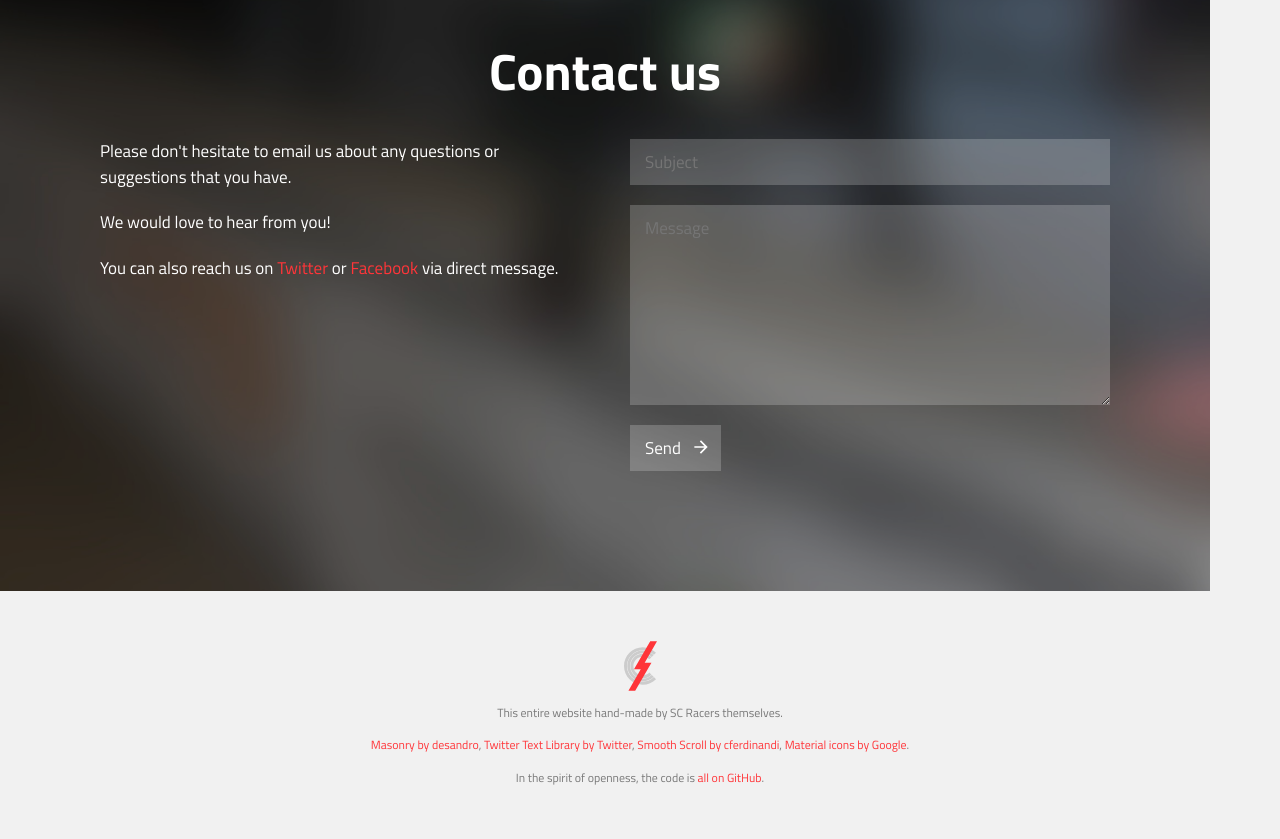
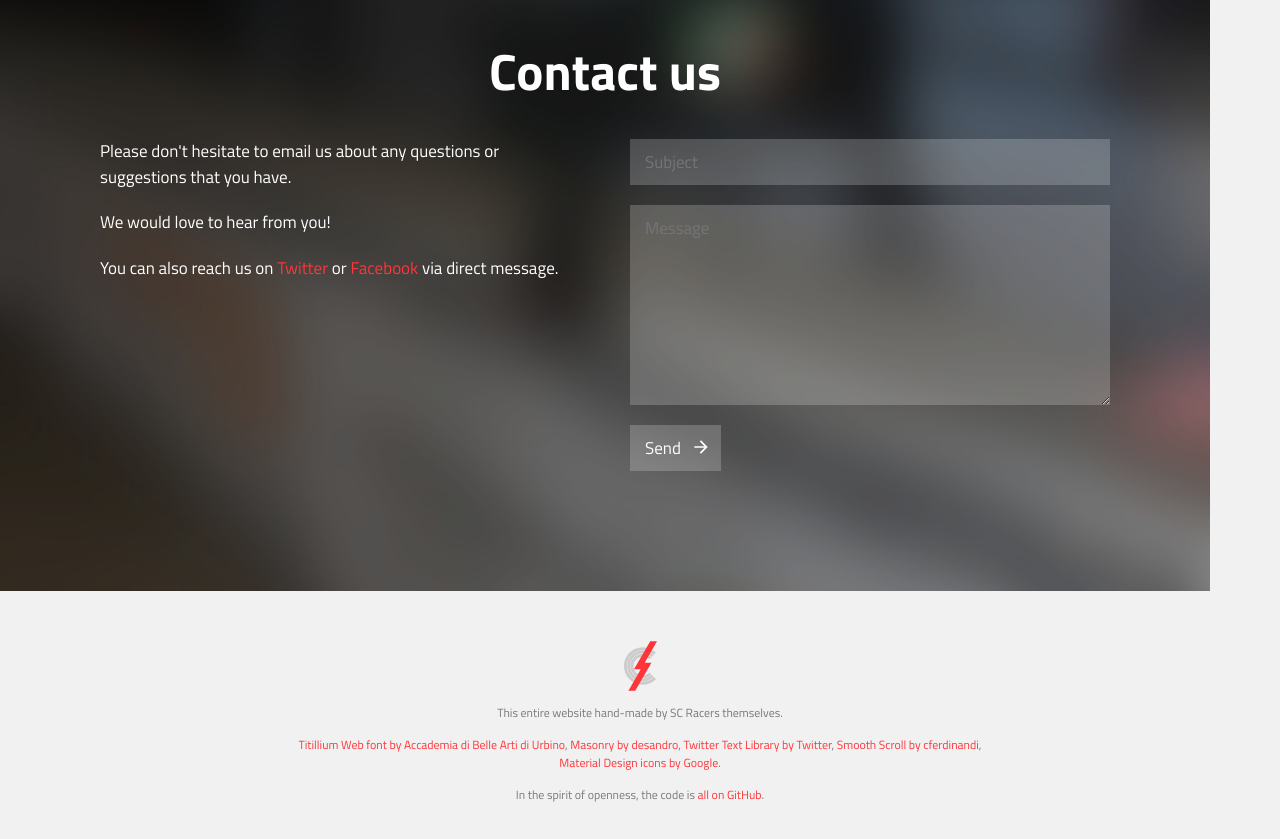
Before and after one commit to z-------------/sc-racers-v3, a plain HTML site: page index.html in a window 1280 px wide. Shown: the part 3837-4676 px from the top of the page. Drawn offline with Linux system fonts and the light colour scheme; no server answers.

Commit message:
Update credits in footer

```diff
--- a/index.html
+++ b/index.html
@@ -143,10 +143,11 @@
             <div class="footer-logo"></div>
             <p>This entire website hand-made by SC Racers themselves.</p>
             <p>
+                <a href="https://www.google.com/fonts/specimen/Titillium+Web" target="_blank">Titillium Web font by Accademia di Belle Arti di Urbino</a>,
                 <a href="http://masonry.desandro.com" target="_blank">Masonry by desandro</a>,
                 <a href="https://github.com/twitter/twitter-text" target="_blank">Twitter Text Library by Twitter</a>,
                 <a href="https://github.com/cferdinandi/smooth-scroll" target="_blank">Smooth Scroll by cferdinandi</a>,
-                <a href="https://google.github.io/material-design-icons" target="_blank">Material icons by Google</a>.
+                <a href="https://google.github.io/material-design-icons" target="_blank">Material Design icons by Google</a>.
             </p>
             <p>In the spirit of openness, the code is <a href="https://github.com/z-------------/sc-racers-v3/" target="_blank">all on GitHub</a>.</p>
         </footer>
```
